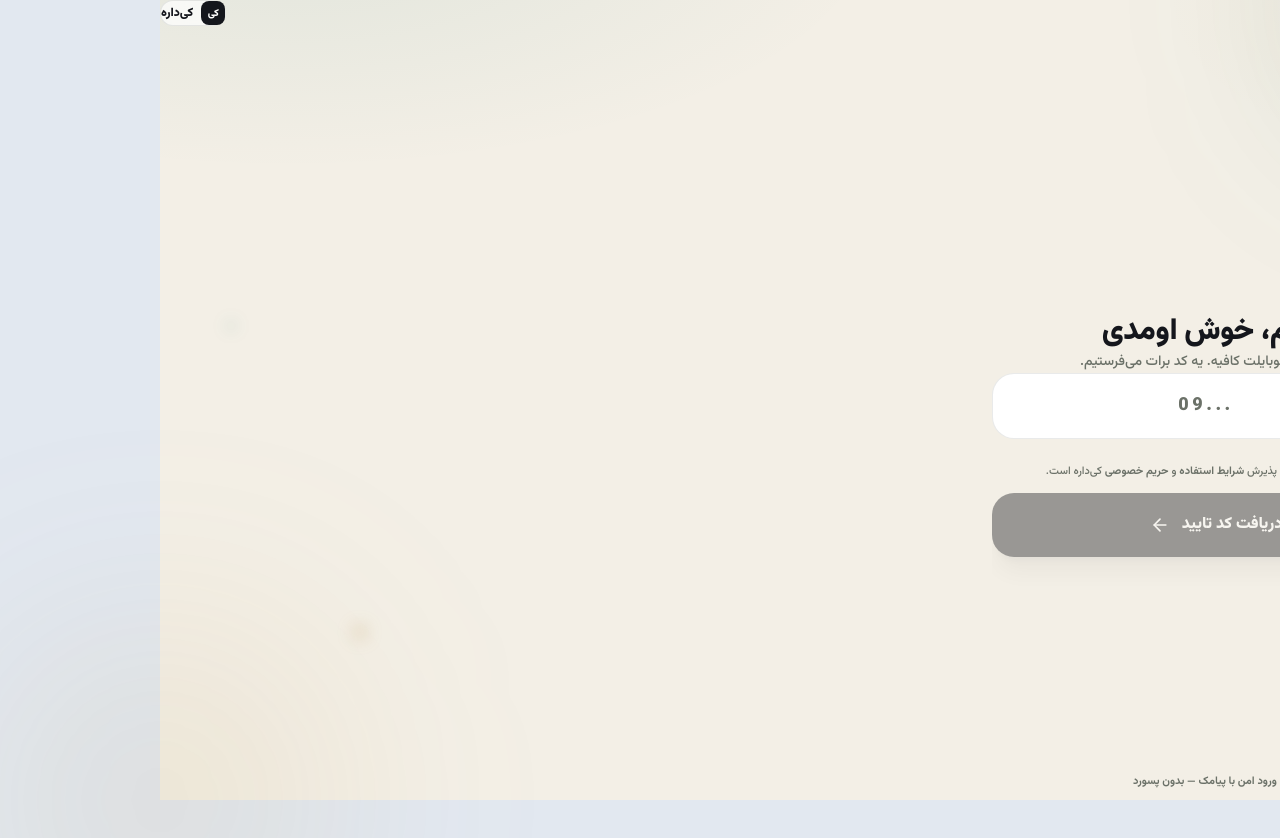
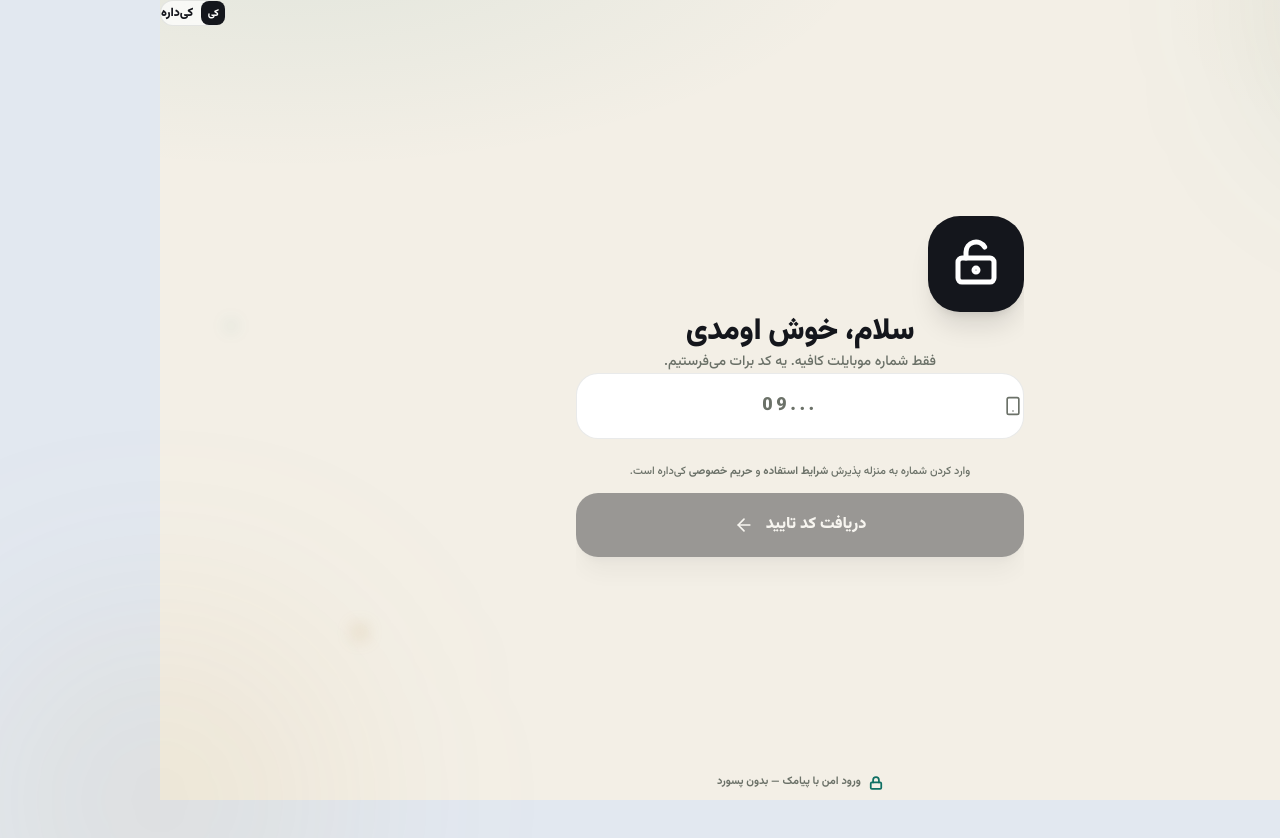
Before and after one commit to Tahmoures54/kidareh, a React (Vite) app: page /login in a window 1280 px wide. Shown: the top 838 px of the page. Built offline with nearby package versions, Linux system fonts and the light colour scheme; no server answers; a small style sheet from the web is missing; a web font is replaced by a local one.

Commit message:
fix(login): physically center the auth column and header mark
Co-authored-by: Tahmoures54 <Tahmoures54@users.noreply.github.com>

```diff
--- a/src/index.css
+++ b/src/index.css
@@ -814,7 +814,7 @@ a {
 
 .presence-page {
   width: min(48rem, 100%);
-  margin-inline: auto;
+  margin: 0 auto;
 }
 
 .presence-meter {
--- a/src/pages/Login/index.tsx
+++ b/src/pages/Login/index.tsx
@@ -22,7 +22,7 @@ export default function Login() {
 
   return (
     <div className="presence-root min-h-[100dvh]" dir="rtl">
-      <div className="mx-auto flex min-h-[100dvh] w-[min(100%,28rem)] flex-col overflow-hidden">
+      <div className="flex min-h-[100dvh] flex-col overflow-hidden" style={{ width: "min(100%, 28rem)", margin: "0 auto" }}>
       <div className="pointer-events-none absolute top-0 right-0 h-64 w-64 translate-x-1/2 -translate-y-1/2 rounded-full bg-[var(--accent)]/15 blur-[100px]" />
       <div className="pointer-events-none absolute bottom-0 left-0 h-80 w-80 -translate-x-1/2 translate-y-1/2 rounded-full bg-[var(--gold)]/12 blur-[120px]" />
 
--- a/src/pages/PresenceHome/index.tsx
+++ b/src/pages/PresenceHome/index.tsx
@@ -41,7 +41,7 @@ export default function PresenceHome() {
     <div className="grid lg:grid-cols-[minmax(0,1fr)_420px]">
       <div className="px-4 py-5 sm:px-6">
         <section className="presence-card overflow-hidden rounded-[32px] p-5 sm:p-7">
-          <p className="text-[11px] font-black tracking-[0.22em] text-[var(--accent)]">PRESENCE OS</p>
+          <p className="text-[11px] font-black text-[var(--accent)]">خرید حضوری محله</p>
           <h1 className="mt-2 max-w-xl text-3xl font-black leading-[1.25] tracking-tight sm:text-4xl">
             ببین کی داره.
             <br />
```
